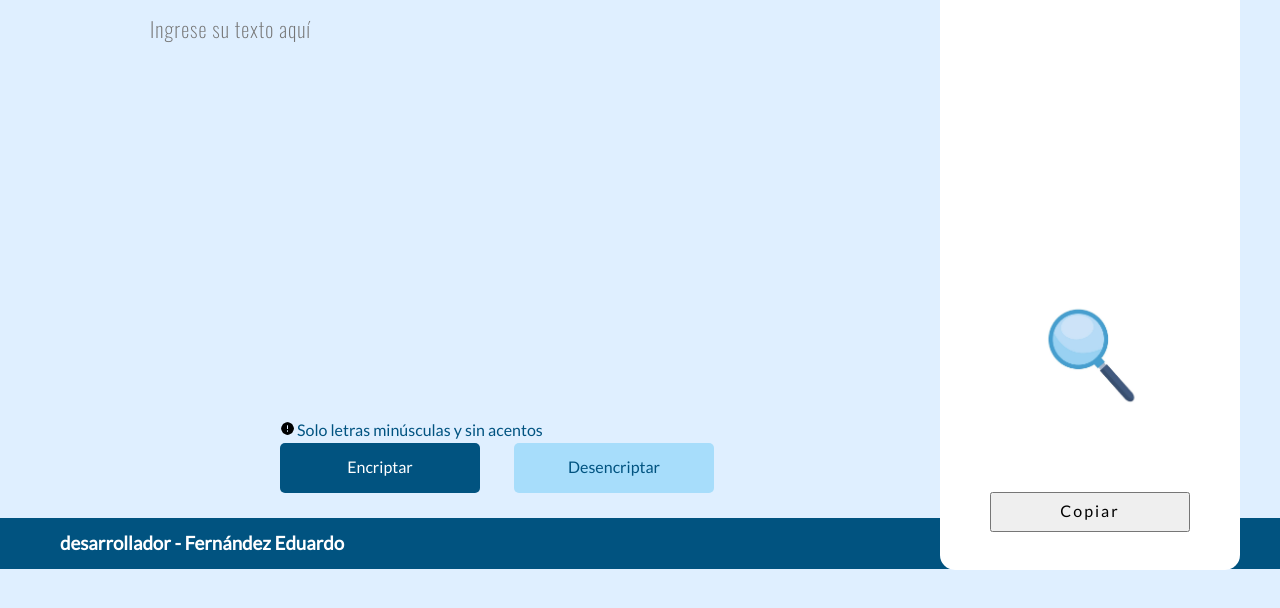
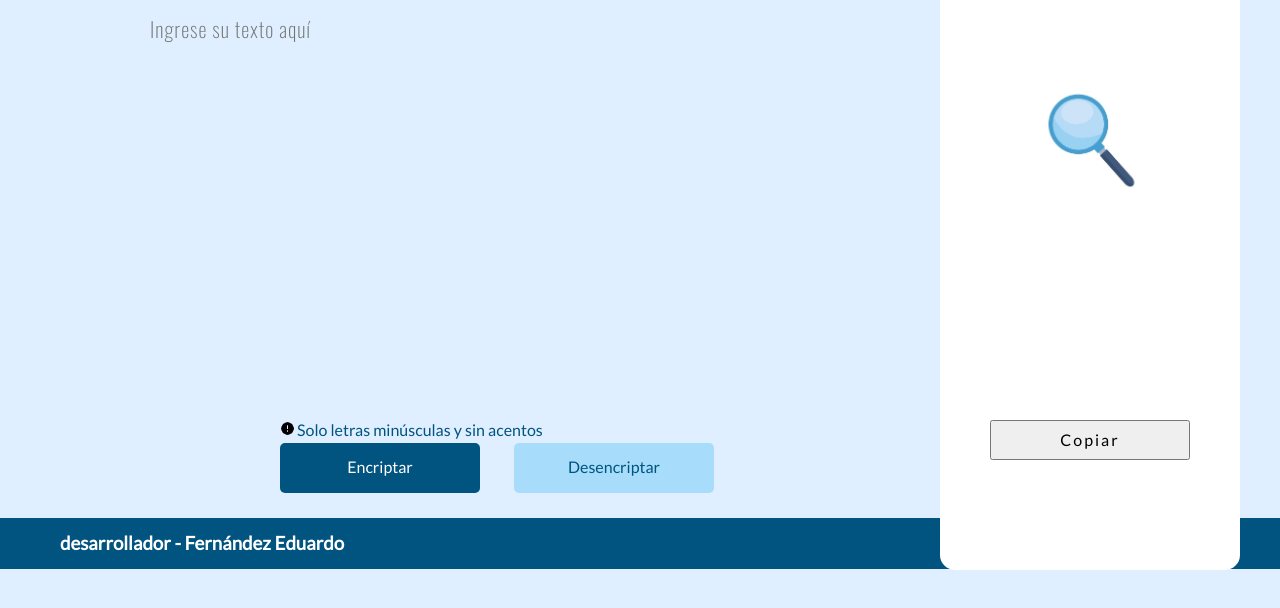
Before and after one commit to dedurasawa/encriptador-de-texto, a plain HTML site: page index.html in a window 1280 px wide. Shown: the part 70-678 px from the top of the page. Drawn offline with nearby package versions, Linux system fonts and the light colour scheme.

Commit message:
modificacion del display de la etiqueta img y de la etiqueta p

```diff
--- a/estilos.css
+++ b/estilos.css
@@ -53,12 +53,13 @@ body{
 }
 
 .desencriptado p{
-	display: inline-block;
+	display: none;
 	width: 200px;
 	height: 200px;
 	padding: 5px;
 	font-family: Oswald,sans-serif;
 	font-size: 1.2em;
+	transition: all 1s;
 }
 
 .desencriptado img{
```
